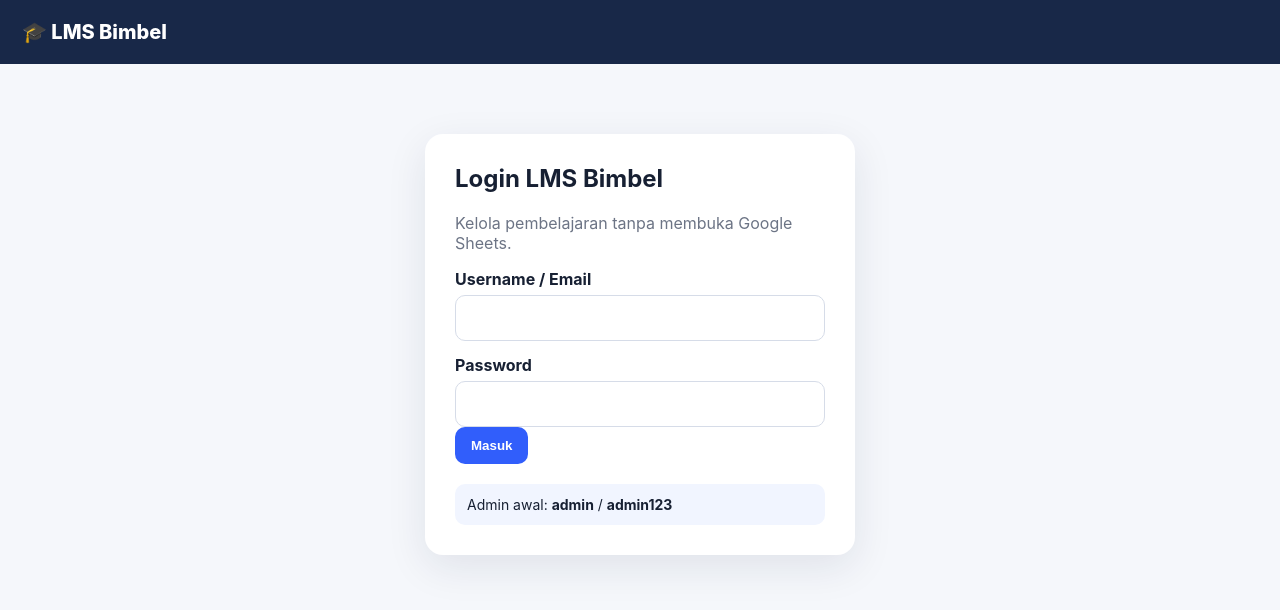
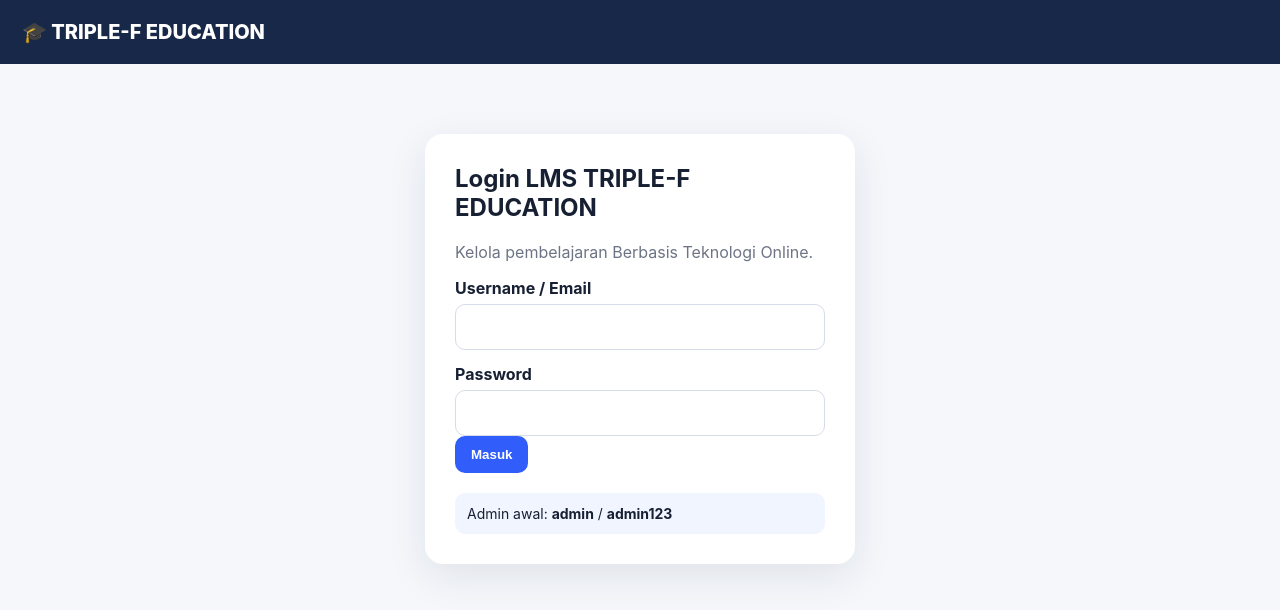
Before and after one commit to lms-triplefeducation/LMS-Bimbel, a plain HTML site: page index.html in a window 1280 px wide. Drawn offline with nearby package versions, Linux system fonts and the light colour scheme.

Commit message:
Update index.html

```diff
--- a/index.html
+++ b/index.html
@@ -6,10 +6,10 @@
 </head>
 <body>
 <div id="toast" class="toast"></div>
-<header class="topbar"><div class="brand">🎓 LMS Bimbel</div><button id="logoutBtn" class="btn danger hidden" onclick="logout()">Keluar</button></header>
+<header class="topbar"><div class="brand">🎓 TRIPLE-F EDUCATION</div><button id="logoutBtn" class="btn danger hidden" onclick="logout()">Keluar</button></header>
 <main>
 <section id="loginView" class="auth-card">
-<h1>Login LMS Bimbel</h1><p class="muted">Kelola pembelajaran tanpa membuka Google Sheets.</p>
+<h1>Login LMS TRIPLE-F EDUCATION</h1><p class="muted">Kelola pembelajaran Berbasis Teknologi Online.</p>
 <form id="loginForm"><label>Username / Email</label><input id="loginUser" required>
 <label>Password</label><input id="loginPass" type="password" required>
 <button class="btn primary" type="submit">Masuk</button></form>
```
